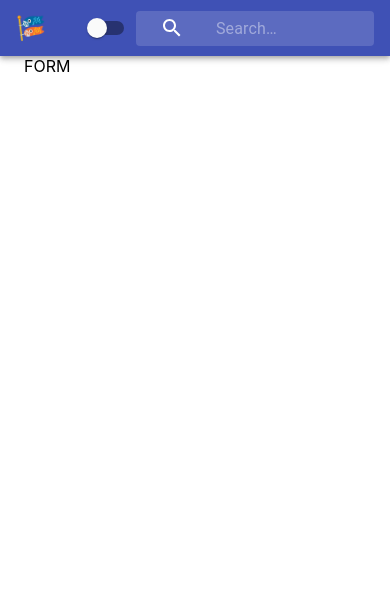
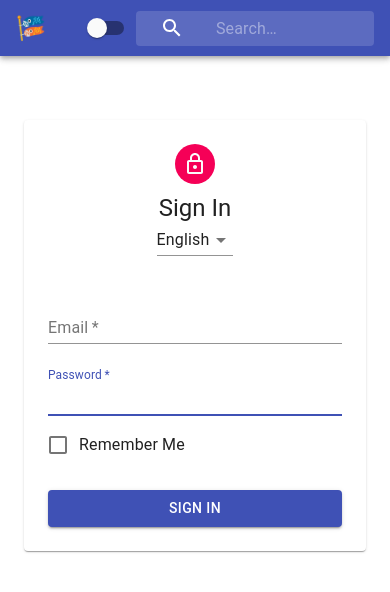
Before and after one commit to David-mwendwa/react-hooks, a React (Create React App) app: page / in a window 390 px wide. Shown: the top 592 px of the page. Built offline with nearby package versions, Linux system fonts and the light colour scheme.

Commit message:
feat: add a responsive form

```diff
--- a/src/Form.js
+++ b/src/Form.js
@@ -1,26 +1,58 @@
-import React, { Component } from "react";
-import Avatar from "@material-ui/core/Avatar";
-import Button from "@material-ui/core/Button";
-import CssBaseline from "@material-ui/core/CssBaseline";
-import FormControl from "@material-ui/core/FormControl";
-import FormControlLabel from "@material-ui/core/FormControlLabel";
-import Checkbox from "@material-ui/core/Checkbox";
-import Input from "@material-ui/core/Input";
-import InputLabel from "@material-ui/core/InputLabel";
-import LockOutlinedIcon from "@material-ui/icons/LockOutlined";
-import Paper from "@material-ui/core/Paper";
-import Typography from "@material-ui/core/Typography";
-import MenuItem from "@material-ui/core/MenuItem";
-import Select from "@material-ui/core/Select";
-import withStyles from "@material-ui/core/styles/withStyles";
-import styles from "./styles/FormStyles";
+import React, { Component } from 'react';
+import Avatar from '@material-ui/core/Avatar';
+import Button from '@material-ui/core/Button';
+import CssBaseline from '@material-ui/core/CssBaseline';
+import FormControl from '@material-ui/core/FormControl';
+import FormControlLabel from '@material-ui/core/FormControlLabel';
+import Checkbox from '@material-ui/core/Checkbox';
+import Input from '@material-ui/core/Input';
+import InputLabel from '@material-ui/core/InputLabel';
+import LockOutlinedIcon from '@material-ui/icons/LockOutlined';
+import Paper from '@material-ui/core/Paper';
+import Typography from '@material-ui/core/Typography';
+import MenuItem from '@material-ui/core/MenuItem';
+import Select from '@material-ui/core/Select';
+import withStyles from '@material-ui/core/styles/withStyles';
+import styles from './styles/FormStyles';
 
 class Form extends Component {
   render() {
     const { classes } = this.props;
     return (
       <main className={classes.main}>
-        FORM
+        <Paper className={classes.paper}>
+          <Avatar className={classes.avatar}>
+            <LockOutlinedIcon></LockOutlinedIcon>
+          </Avatar>
+          <Typography variant='h5'>Sign In</Typography>
+          <Select value="english">
+            <MenuItem value='english'>English</MenuItem>
+            <MenuItem value='french'>French</MenuItem>
+            <MenuItem value='spanish'>Spanish</MenuItem>
+          </Select>
+          <form className={classes.form}>
+            <FormControl margin='normal' required fullWidth>
+              <InputLabel htmlFor='email'>Email</InputLabel>
+              <Input id='email' name='email' autoFocus></Input>
+            </FormControl>
+            <FormControl margin='normal' required fullWidth>
+              <InputLabel htmlFor='password'>Password</InputLabel>
+              <Input id='password' name='password' autoFocus></Input>
+            </FormControl>
+            <FormControlLabel
+              control={<Checkbox color='primary' />}
+              label='Remember Me'
+            />
+            <Button
+              variant='contained'
+              type='submit'
+              fullWidth
+              color='primary'
+              className={classes.submit}>
+              Sign In
+            </Button>
+          </form>
+        </Paper>
       </main>
     );
   }
```
